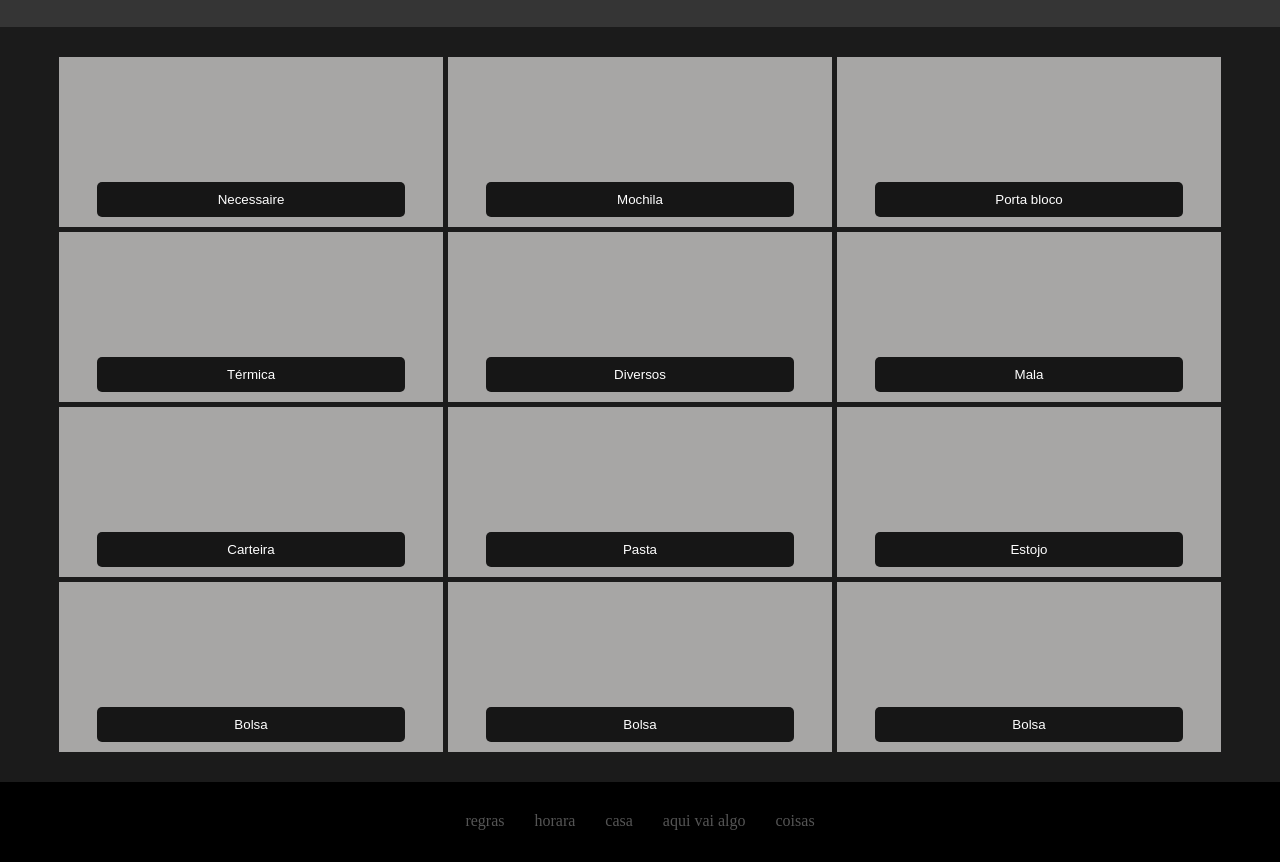
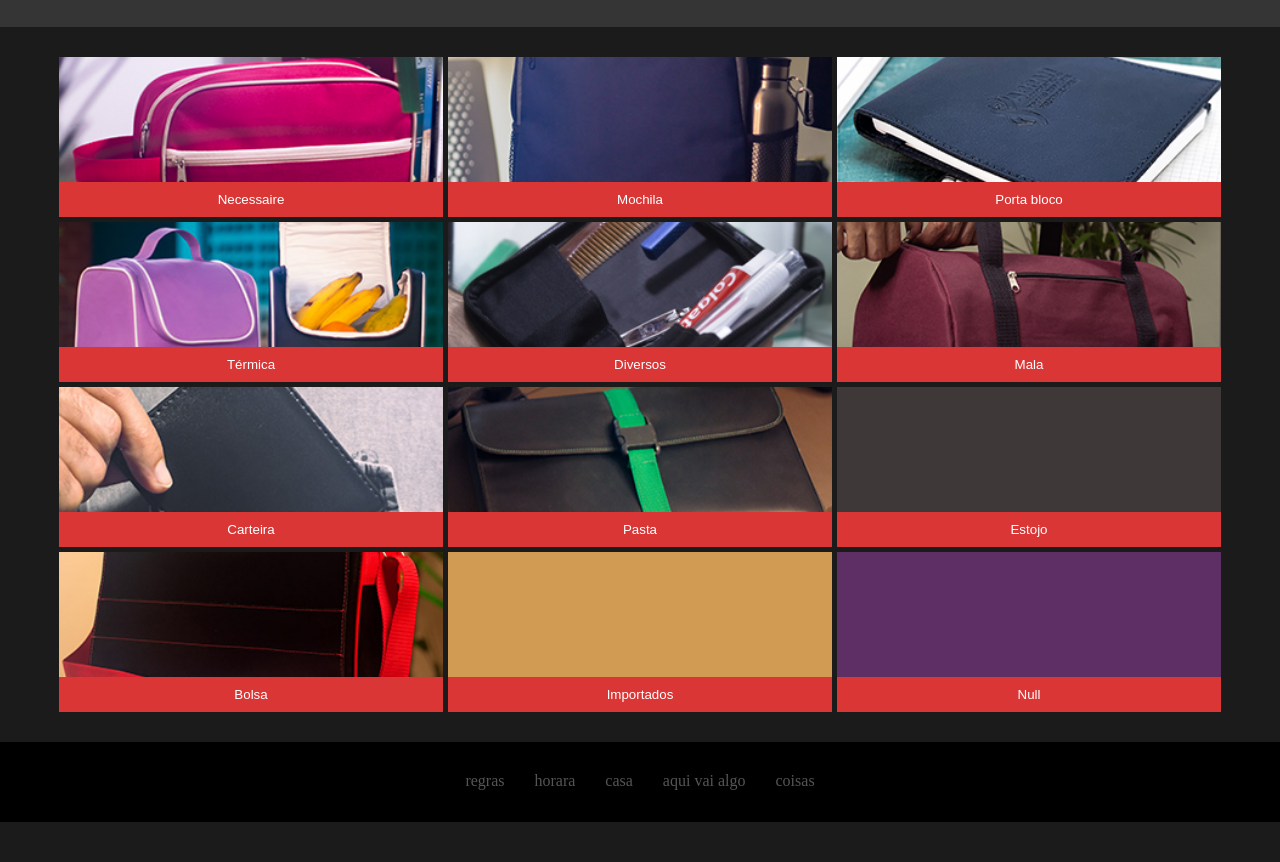
Before and after one commit to JuniorHolanda/EMKT, a plain HTML site: page malaRedon/html/index.html in a window 1280 px wide. Shown: the part 233-1095 px from the top of the page. After the commit the page ends 1055 px from the top, so only its background shows below. Drawn offline with Linux system fonts and the light colour scheme.

Commit message:
adicionei as fotos das categorias

```diff
--- a/malaRedon/css/styleHome.css
+++ b/malaRedon/css/styleHome.css
@@ -52,12 +52,11 @@ header img {
 }
 
 button {
-    background-color: rgb(22, 22, 22);
+    background-color: rgb(218, 54, 54);
     border: none;
     color: white;
     padding: 10px;
-    border-radius: 5px;
-    width: 80%;
+    width: 100%;
 }
 
 button:hover {
@@ -73,8 +72,58 @@ button:hover {
     height: 20vh;
     background-size: cover;
     background-position: center;
-    padding-bottom: 10px;
     background-color: rgb(167, 166, 165);
+    border
+}
+    /*Aqui começam as imagens dos produtos organizadas em ID*/
+
+#necessaire {
+    background-image: url(../img/imgDestques/necessaire.jpg);
+}
+
+#mochila {
+    background-image: url(../img/imgDestques/mochila.jpg);
+}
+
+#portaBloco {
+    background-image: url(../img/imgDestques/portaBloco.jpg);
+}
+
+#termica {
+
+    background-image: url(../img/imgDestques/termica.jpg);
+}
+
+#diversos {
+    background-image: url(../img/imgDestques/diversos.jpg);
+}
+
+#mala {
+    background-image: url(../img/imgDestques/mala.jpg);
+}
+
+#carteira {
+    background-image: url(../img/imgDestques/carteiras.jpg);
+}
+
+#pasta {
+    background-image: url(../img/imgDestques/pastas.jpg);
+}
+
+#estojo {
+    background-color: rgb(63, 56, 56);
+}
+
+#bolsa {
+    background-image: url(../img/imgDestques/bolsa.jpg);
+}
+
+#importados {
+    background-color: rgb(209, 155, 84);
+}
+
+#null {
+    background-color: rgb(94, 47, 100);
 }
 
 footer {
--- a/malaRedon/html/index.html
+++ b/malaRedon/html/index.html
@@ -24,8 +24,8 @@
         <div class="item" id ="pasta"><button>Pasta</button></div>
         <div class="item" id ="estojo"><button>Estojo</button></div>
         <div class="item" id ="bolsa"><button>Bolsa</button></div>
-        <div class="item" id ="importados"><button>Bolsa</button></div>
-        <div class="item" id ="Null"><button>Bolsa</button></div>
+        <div class="item" id ="importados"><button>Importados</button></div>
+        <div class="item" id ="null"><button>Null</button></div>
     </div>
 
     <footer>
```
Also changed, not shown: malaRedon/img/imgDestques/bolsa.jpg (added), malaRedon/img/imgDestques/carteiras.jpg (added), malaRedon/img/imgDestques/diversos.jpg (added), malaRedon/img/imgDestques/mala.jpg (added), malaRedon/img/imgDestques/mochila.jpg (added), malaRedon/img/imgDestques/pastas.jpg (added), malaRedon/img/imgDestques/portaBloco.jpg (added), malaRedon/img/imgDestques/termica.jpg (added).
